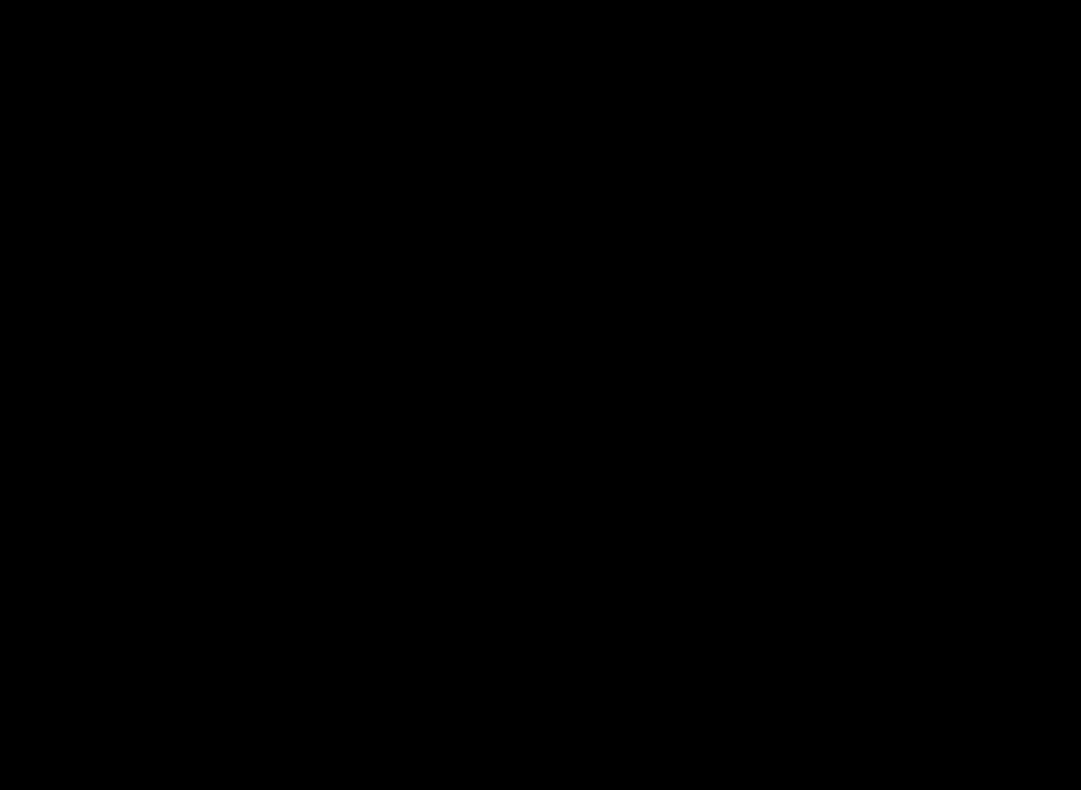
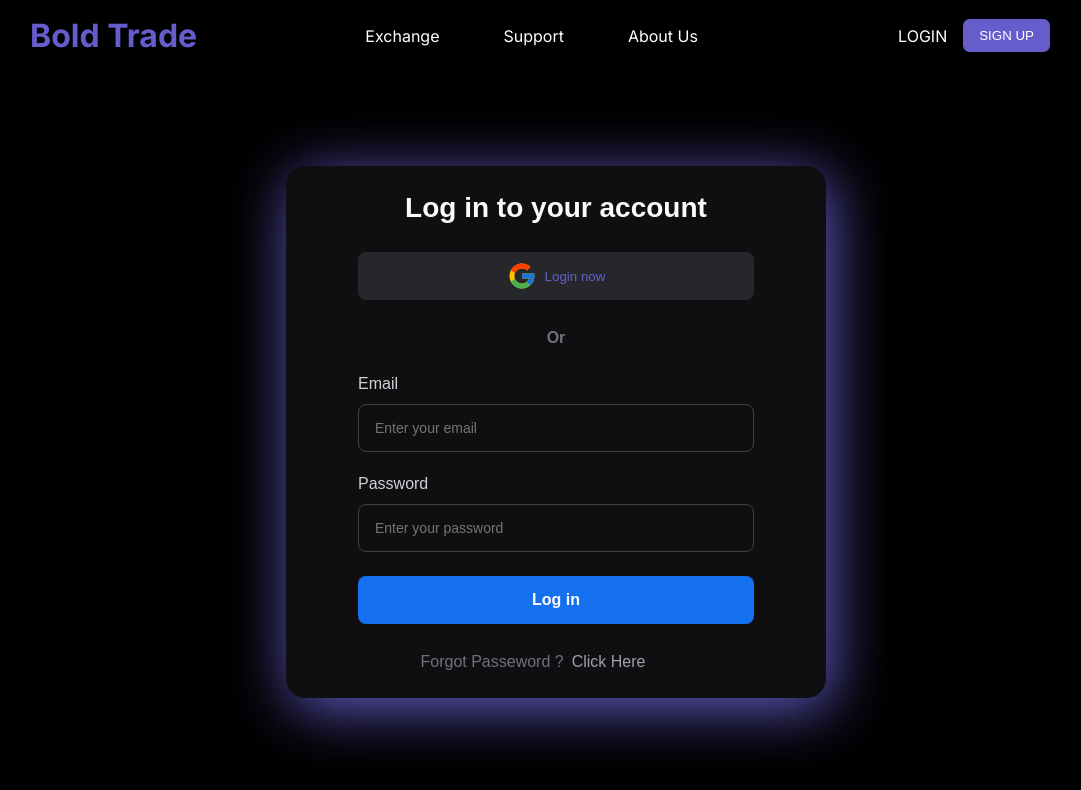
Before and after one commit to Lutow/BoldTrade, a React (Vite) app: page /login in a window 1280 px wide. Before the commit this address had no page. Shown: the top 790 px of the page, without its empty margins (84-1165 px from the left). Built offline with nearby package versions, Linux system fonts and the light colour scheme.

Commit message:
feat: Add Login component and update routing for login and register pages

```diff
--- a/src/App.jsx
+++ b/src/App.jsx
@@ -3,13 +3,15 @@ import { Routes, Route } from "react-router-dom";
 import Home from "./Home/Home.jsx";
 import './index.css'
 import Register from "./Login+Register/Register.jsx";
+import Login from "./Login+Register/Login.jsx";
 import Exchange from "./Exchange page/Exchange.jsx";
 
 function App() {
     return (
         <Routes>
             <Route path="/" element={<Home />} />
-            <Route path="/signup" element={<Register />} />
+            <Route path="/register" element={<Register />} />
+            <Route path="/login" element={<Login />} />
             <Route path="/Exchange" element={<Exchange />} />
         </Routes>
     );
--- /dev/null
+++ b/src/Login+Register/Login.jsx
@@ -0,0 +1,79 @@
+import React from 'react';
+import Navbar from '../Navbar/Navbar.jsx';
+
+const Login = () => {
+    return (
+        <>
+            <Navbar />
+            <div className="form-container">
+                {/* Title Section */}
+                <div className="title-section">
+                    <h1 className="title">Log in to your account</h1>
+                </div>
+
+                {/* Social Login Section */}
+                <div className="social-login">
+                    <button className="google-btn">
+                        <div className="google-icon" aria-label="Google icon"></div>
+                        <span className="login-now-text">Login now</span>
+                    </button>
+                </div>
+
+                {/* Divider */}
+                <div className="divider">
+                    <span>Or</span>
+                </div>
+
+                {/* Form Fields Section */}
+                <form className="form-fields">
+                    <div className="field-group">
+                        <label className="field-label">
+                            <span className="label-text">Email</span>
+                        </label>
+                        <input
+                            type="email"
+                            className="input-field"
+                            placeholder="Enter your email"
+                            required
+                        />
+                    </div>
+
+                    <div className="field-group">
+                        <div className="field-label">
+                            <span className="label-text">Password</span>
+                        </div>
+                        <div style={{ position: 'relative' }}>
+                            <input
+                                type="password"
+                                className="input-field"
+                                placeholder="Enter your password"
+                                required
+                            />
+                            <div
+                                className="eye-icon"
+                                style={{ position: 'absolute', right: '16px', top: '12px' }}
+                                aria-label="Toggle password visibility"
+                            ></div>
+                        </div>
+                    </div>
+
+                    {/* Submit Button */}
+                    <button type="submit" className="submit-btn">
+                        Log in
+                    </button>
+                </form>
+
+                {/* Footer */}
+                <div className="footer">
+                    <div className="footer-text">
+                        <span className="footer-link">Forgot passeword ?</span>
+                        <a href="#" className="login-link">Click here</a>
+                    </div>
+                </div>
+
+            </div>
+        </>
+    );
+};
+
+export default Login;
--- a/src/Login+Register/Register.css
+++ b/src/Login+Register/Register.css
@@ -1,4 +1,3 @@
-/* Form Container */
 .form-container {
     box-sizing: border-box;
     display: flex;
@@ -20,7 +19,7 @@
     margin-top: 2rem;
 }
 
-/* Title Section */
+
 .title-section {
     display: flex;
     flex-direction: column;
@@ -32,7 +31,7 @@
 }
 
 .title {
-    width: 267px;
+    width: 350px;
     height: 28px;
     text-align: center;
     justify-self: center;
@@ -45,7 +44,7 @@
     align-items: center;
 }
 
-/* Social Login Section */
+
 .social-login {
     display: flex;
     flex-direction: column;
@@ -78,7 +77,7 @@
     background: url('../assets/icons8-google.svg') no-repeat center;
 }
 
-/* Divider */
+
 .divider {
     width: 396px;
     height: 16px;
@@ -92,7 +91,6 @@
     text-align: center;
 }
 
-/* Form Fields Section */
 .form-fields {
     display: flex;
     flex-direction: column;
@@ -162,7 +160,7 @@
     font-size: 14px;
 }
 
-/* Submit Button */
+
 .submit-btn {
     display: flex;
     flex-direction: row;
@@ -184,7 +182,7 @@
     color: #FCFCFC;
 }
 
-/* Footer */
+
 .footer {
     display: flex;
     flex-direction: column;
--- a/src/Navbar/Navbar.jsx
+++ b/src/Navbar/Navbar.jsx
@@ -16,8 +16,8 @@ const Navbar = () => {
                     <li>About Us</li>
                 </ul>
                 <ul className="navbar-LoginRegister">
-                    <li className="login"><Link to="/login">LOGIN</Link></li>
-                    <li><Link to="/signup"><button>SIGN UP</button></Link></li>
+                    <li><Link to="/login">LOGIN</Link></li>
+                    <li><Link to="/register"><button>SIGN UP</button></Link></li>
                 </ul>
             </div>
         </div>
```
